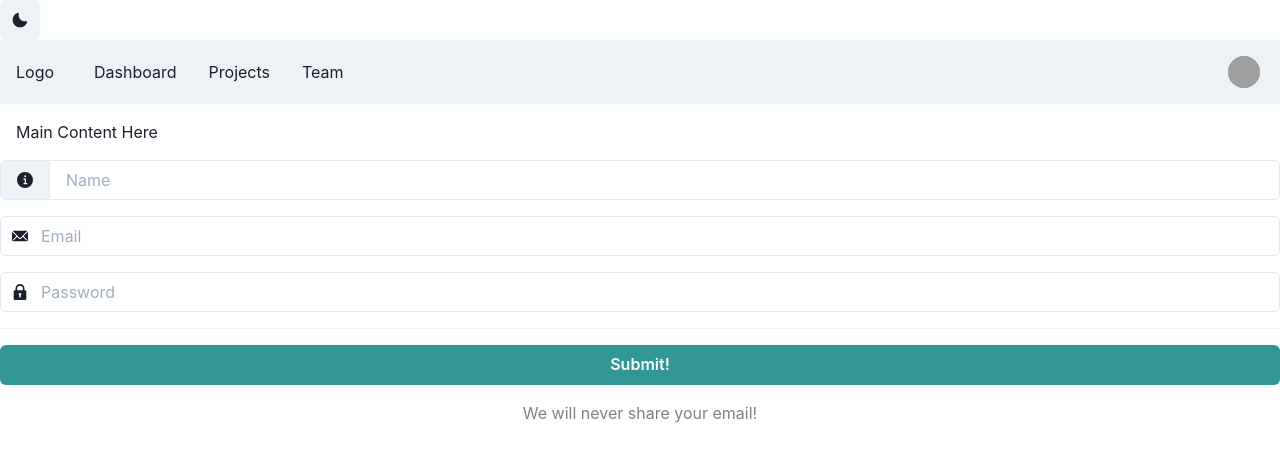
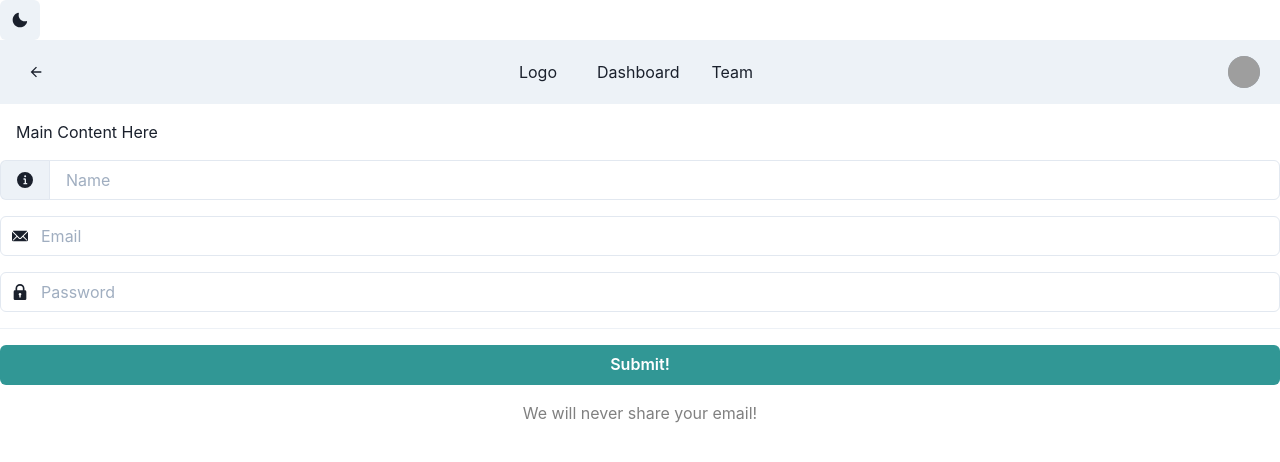
Before and after one commit to kyonenya/with-chakra-ui-next-js, a Next.js app: page / in a window 1280 px wide. Shown: the top 462 px of the page. Built offline with nearby package versions, Linux system fonts and the light colour scheme; grey boxes are pictures that could not be loaded.

Commit message:
feat: 戻るボタン

```diff
--- a/src/components/NavBarWithDropdown.tsx
+++ b/src/components/NavBarWithDropdown.tsx
@@ -16,9 +16,9 @@ import {
   useColorModeValue,
   Stack,
 } from '@chakra-ui/react';
-import { HamburgerIcon, CloseIcon } from '@chakra-ui/icons';
+import { ArrowBackIcon, HamburgerIcon, CloseIcon } from '@chakra-ui/icons';
 
-const Links = ['Dashboard', 'Projects', 'Team'];
+const Links = ['Dashboard', 'Team'];
 
 const NavLink = ({ children }: { children: ReactNode }) => (
   <Link
@@ -41,19 +41,18 @@ export default function Simple() {
     <>
       <Box bg={useColorModeValue('gray.100', 'gray.900')} px={4}>
         <Flex h={16} alignItems={'center'} justifyContent={'space-between'}>
-          {/* <IconButton
+          <IconButton
             size={'md'}
-            icon={isOpen ? <CloseIcon /> : <HamburgerIcon />}
+            icon={<ArrowBackIcon />}
             aria-label={'Open Menu'}
-            display={{ md: !isOpen ? 'none' : 'inherit' }}
             onClick={isOpen ? onClose : onOpen}
-          /> */}
+          />
           <HStack spacing={8} alignItems={'center'}>
             <Box>Logo</Box>
             <HStack
               as={'nav'}
               spacing={4}
-              display={{ base: 'none', md: 'flex' }}>
+            >
               {Links.map((link) => (
                 <NavLink key={link}>{link}</NavLink>
               ))}
```
